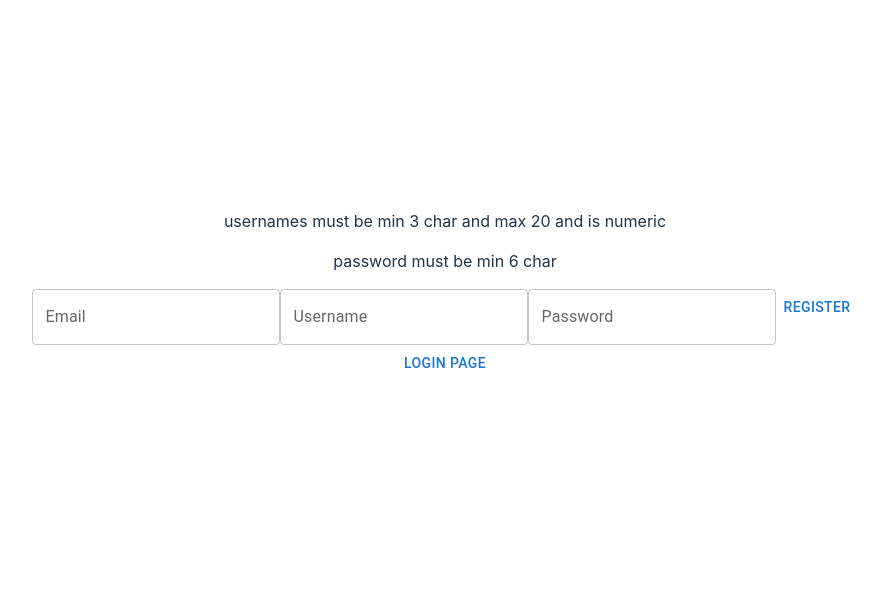
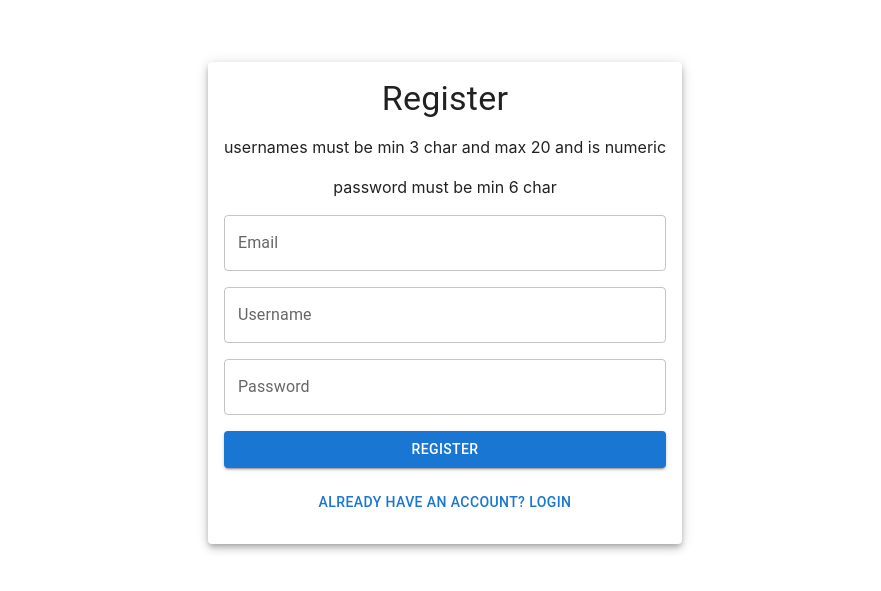
Before and after one commit to ramizwd/BlogTonic, a React (Vite) app: page / in a window 1280 px wide. Shown: the part 113-704 px from the top of the page, without its empty margins (195-1076 px from the left). Built offline with nearby package versions, Linux system fonts and the light colour scheme; no server answers.

Commit message:
auth page ui

```diff
--- a/index.html
+++ b/index.html
@@ -4,7 +4,7 @@
     <meta charset="UTF-8" />
     <link rel="icon" type="image/svg+xml" href="/vite.svg" />
     <meta name="viewport" content="width=device-width, initial-scale=1.0" />
-    <title>Vite + React</title>
+    <title>BlogTonic</title>
   </head>
   <body>
     <div id="root"></div>
--- a/src/components/LoginForm.jsx
+++ b/src/components/LoginForm.jsx
@@ -1,12 +1,18 @@
-import { TextField, Button } from '@mui/material';
+import { TextField, Button, Box, Stack } from '@mui/material';
 import React from 'react';
 
 export const LoginForm = ({ values, handleChange, handleSubmit }) => {
   return (
     <form onSubmit={handleSubmit}>
-      <TextField name="username" label="Username" value={values.username} onChange={handleChange} />
-      <TextField name="password" label="Password" type="password" value={values.password} onChange={handleChange} />
-      <Button type="submit">Login</Button>
+      <Box>
+        <Stack spacing={2}>
+          <TextField name="username" label="Username" value={values.username} onChange={handleChange} />
+          <TextField name="password" label="Password" type="password" value={values.password} onChange={handleChange} />
+          <Button variant="contained" type="submit">
+            Login
+          </Button>
+        </Stack>
+      </Box>
     </form>
   );
 };
--- a/src/components/RegisterForm.jsx
+++ b/src/components/RegisterForm.jsx
@@ -1,4 +1,4 @@
-import { TextField, Button } from '@mui/material';
+import { TextField, Button, Box, Stack } from '@mui/material';
 import React from 'react';
 
 export const RegisterForm = ({ values, handleChange, handleSubmit }) => {
@@ -6,11 +6,16 @@ export const RegisterForm = ({ values, handleChange, handleSubmit }) => {
     <form onSubmit={handleSubmit}>
       <p>usernames must be min 3 char and max 20 and is numeric</p>
       <p>password must be min 6 char</p>
-
-      <TextField name="email" label="Email" type="email" value={values.email} onChange={handleChange} />
-      <TextField name="username" label="Username" value={values.username} onChange={handleChange} />
-      <TextField name="password" label="Password" type="password" value={values.password} onChange={handleChange} />
-      <Button type="submit">Register</Button>
+      <Box>
+        <Stack spacing={2}>
+          <TextField name="email" label="Email" type="email" value={values.email} onChange={handleChange} />
+          <TextField name="username" label="Username" value={values.username} onChange={handleChange} />
+          <TextField name="password" label="Password" type="password" value={values.password} onChange={handleChange} />
+          <Button variant="contained" type="submit">
+            Register
+          </Button>
+        </Stack>
+      </Box>
     </form>
   );
 };
--- a/src/pages/Auth.jsx
+++ b/src/pages/Auth.jsx
@@ -1,5 +1,5 @@
 import React, { useEffect, useState } from 'react';
-import { Button } from '@mui/material';
+import { Box, Button, Card, CardContent, Container, Typography } from '@mui/material';
 import { LOGIN_USER, REGISTER_USER } from '../graphql/mutations';
 import { fetchGql } from '../graphql/fetch';
 import { GRAPHQL_API } from '../utils/constants';
@@ -52,7 +52,13 @@ const AuthPage = () => {
   }, [isLogin]);
 
   return (
-    <div>
+    <Container maxWidth="sm">
+      <Box mt={4}>
+        <Card elevation={5}>
+          <CardContent>
+            <Typography variant="h4" component="h1" align="center" gutterBottom>
+              {isLogin ? 'Login' : 'Register'}
+            </Typography>
             {isLogin ? (
               <LoginForm
                 values={loginForm.values}
@@ -66,8 +72,15 @@ const AuthPage = () => {
                 handleSubmit={registerForm.handleSubmit}
               />
             )}
-      <Button onClick={() => setIsLogin(!isLogin)}>{isLogin ? 'Register Page' : 'Login Page'}</Button>
-    </div>
+            <Box mt={2} textAlign="center">
+              <Button variant="text" onClick={() => setIsLogin(!isLogin)}>
+                {isLogin ? 'Create an account' : 'Already have an account? Login'}
+              </Button>
+            </Box>
+          </CardContent>
+        </Card>
+      </Box>
+    </Container>
   );
 };
 
```
Also changed, not shown: src/context/auth-context.js (added). Lines whose indentation alone changed are shown as unchanged.
